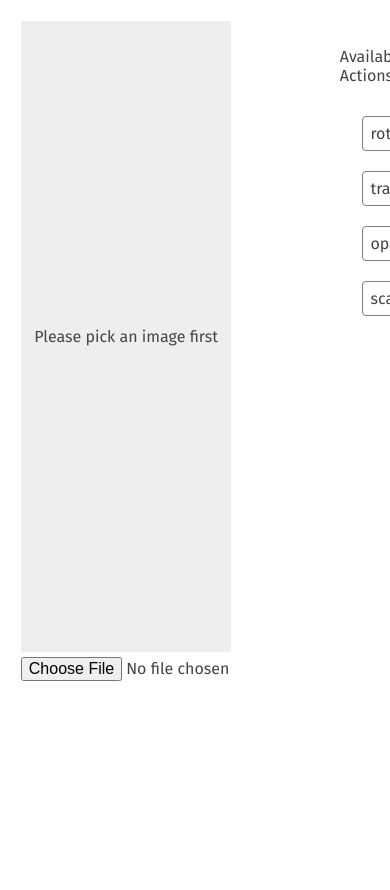
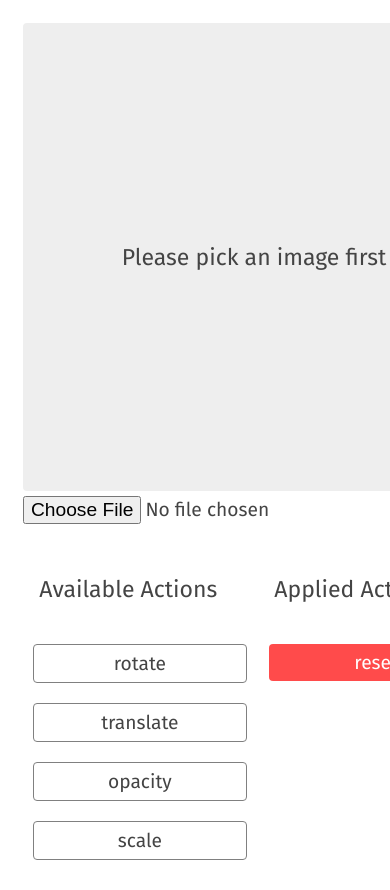
Before and after one commit to nabn/imagetransforms, a React (Create React App) app: page / in a window 390 px wide. Shown: the top 890 px of the page. Before the commit the page ends 844 px from the top, so only its background shows below. Built offline with nearby package versions, Linux system fonts and the light colour scheme.

Commit message:
Make responsive

```diff
--- a/src/App.css
+++ b/src/App.css
@@ -2,6 +2,10 @@
   font-family: 'Fira Sans';
   color: #444;
   transition: all 0.5s ease;
+}
+
+#root {
+  min-width: 500px;
 }
 
 .App {
@@ -31,12 +35,18 @@ button {
 .image-wrapper {
   width: 50vw;
   max-width: 500px;
+  min-width: 300px;
   flex: 1;
   padding: 2vw;
 
   display: flex;
   align-items: center;
   justify-content: center;
+}
+
+.image-wrapper.empty {
+  background: #eee;
+  border-radius: 4px;
 }
 
 .image-container img {
@@ -61,6 +71,7 @@ button {
   display: flex;
   color: darkgray;
   align-items: flex-start;
+  min-width: 300px;
 }
 
 .flex-actions {
@@ -75,7 +86,7 @@ button {
 
 .action-button {
   margin: 10px 5px;
-  width: 50%;
+  min-width: 95%;
 }
 
 .action-button.reset {
@@ -90,4 +101,28 @@ button {
 
 h4 {
   font-weight: normal;
+  padding: 0 5%;
 }
+
+@media (max-width: 550px) {
+  * {
+    font-size: 1.2rem;
+  }
+  body {
+    width: 100vw;
+    height: 100vh;
+  }
+  .App {
+    flex-direction: column;
+    padding: 10px;
+  }
+  .image-container {
+    min-height: 60vh;
+  }
+  .image-wrapper.empty {
+    width: 95%;
+  }
+  .flex-actions {
+    align-items: flex-start;
+  }
+}
--- a/src/Components/ImageContainer.js
+++ b/src/Components/ImageContainer.js
@@ -3,8 +3,7 @@ import React from 'react'
 const ImageContainer = ({ handleFileChange, src, transforms, classNameSuffixes }) => (
   <div className='image-container'>
     <div
-      className='image-wrapper'
-      style={!src ? {background: '#eee'} : {}}>
+      className={`image-wrapper ${!src && 'empty'}`}>
       {src
         ? <img
             src={src}
```
